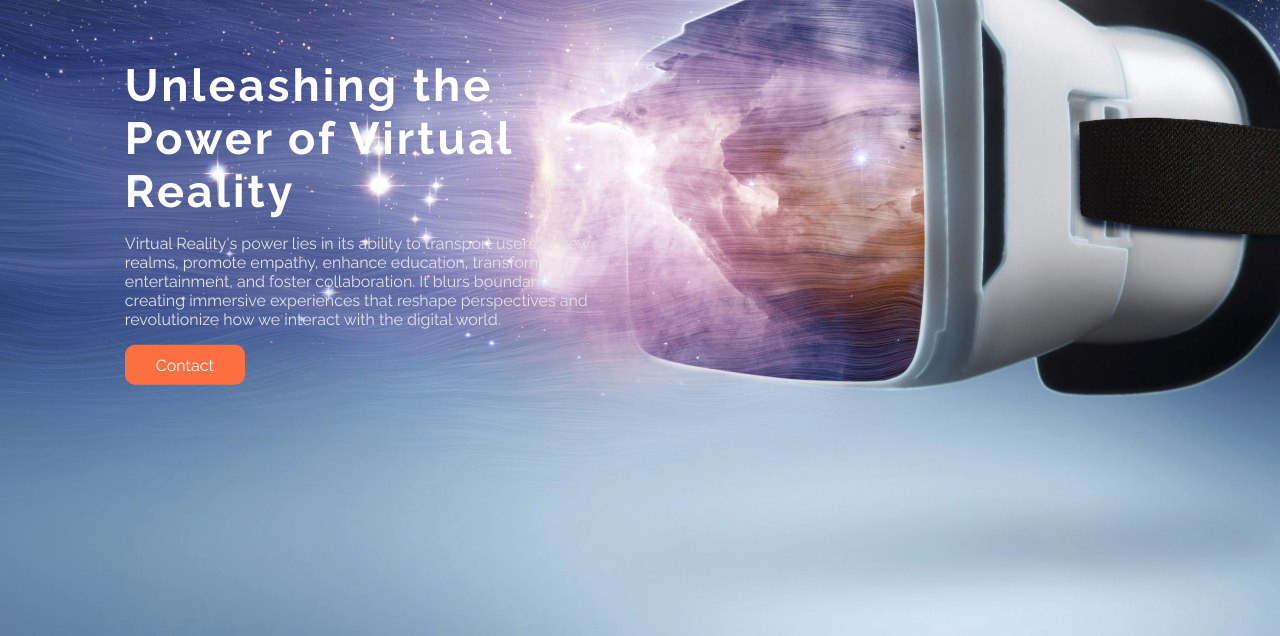
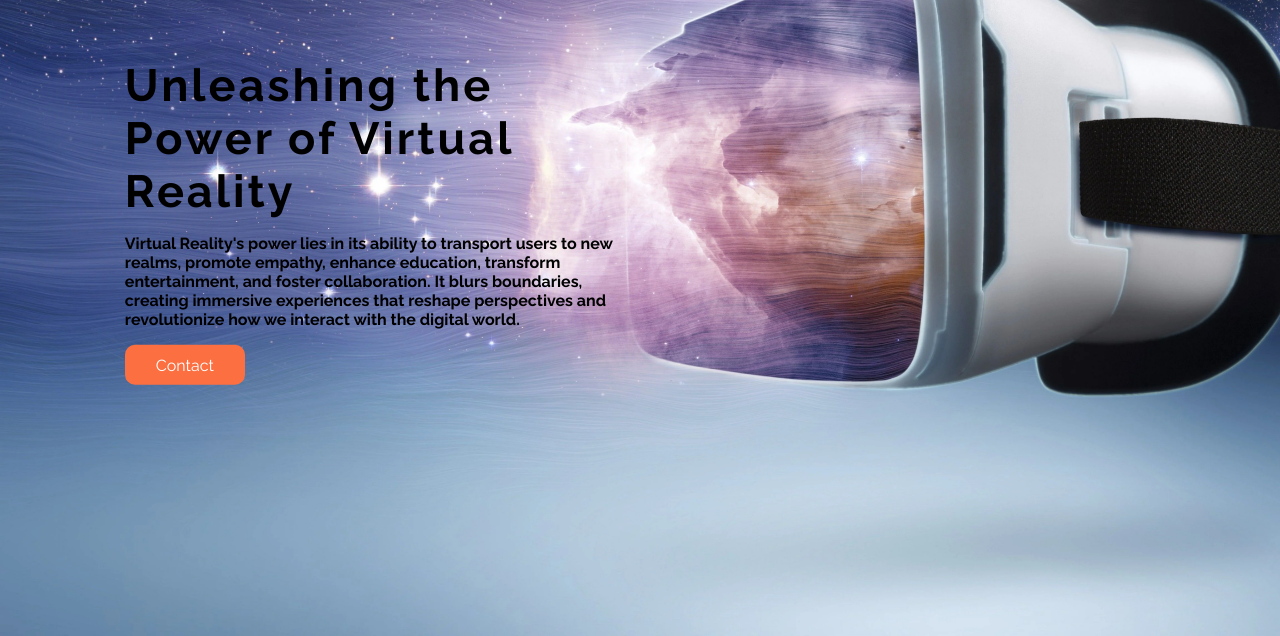
Before and after one commit to suraj686686/Virtual-realty-responesive-website, a plain HTML site: page index.html in a window 1280 px wide. Shown: the part 164-800 px from the top of the page. Drawn offline with Linux system fonts and the light colour scheme; files that its build step writes are made by us from their sources; files whose address does not match are found by name.

Commit message:
index.html

```diff
--- a/index.html
+++ b/index.html
@@ -4,7 +4,7 @@
     <meta charset="UTF-8">
     <meta name="viewport" content="width=device-width, initial-scale=1.0">
     <title>Virtual Dynamic Website made by suraj</title>
-    <link rel="stylesheet" href="css/style.css"/>
+    <link rel="stylesheet" href="style.css"/>
 </head>
 <body>
     <header class="main">
@@ -21,10 +21,10 @@
             </ul>
         </nav>
         <div class="main-heading" >
-            <h1> Unleashing the Power of Virtual Reality</h1>
-            <p>
+            <h1 style="color: black;"> Unleashing the Power of Virtual Reality</h1>
+           <b> <p style="color: black;">
                 Virtual Reality's power lies in its ability to transport users to new realms, promote empathy, enhance education, transform entertainment, and foster collaboration. It blurs boundaries, creating immersive experiences
-                that reshape perspectives and revolutionize how we interact with the digital world.</p>
+                that reshape perspectives and revolutionize how we interact with the digital world.</p> </b>
             <a class="main-btn" href="#">Contact</a>
         </div>
     </header>
```
